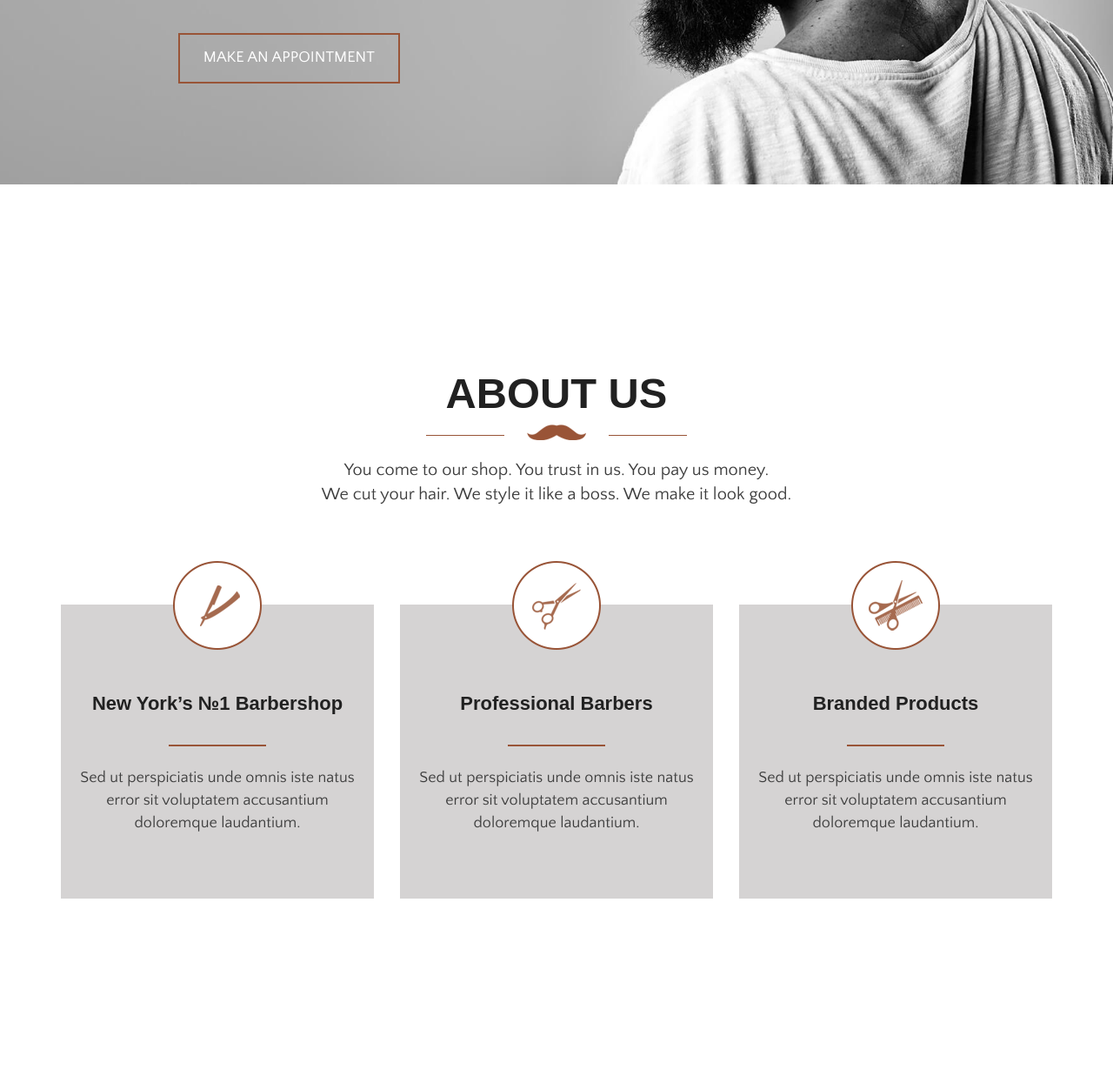
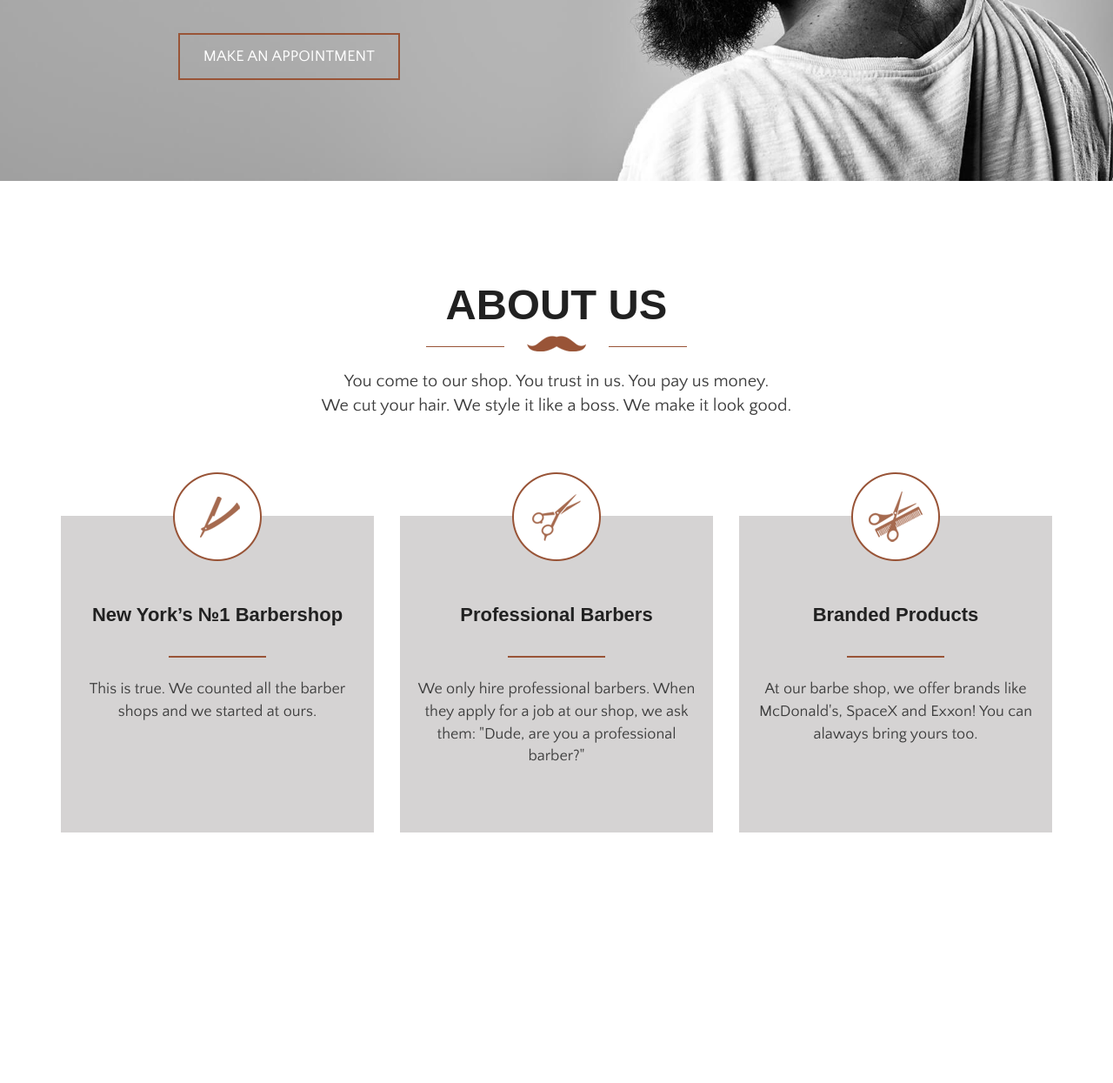
Before and after one commit to serhiicss/barber, a website with bundled scripts: page app/index.html in a window 1280 px wide. Shown: the part 499-1744 px from the top of the page at 87% size. After the commit the page ends 1569 px from the top, so only its background shows below. Built offline with nearby package versions, Linux system fonts and the light colour scheme; a web font is replaced by a local one.

Commit message:
about us text update

```diff
--- a/app/index.html
+++ b/app/index.html
@@ -101,7 +101,7 @@
 							<div class="info-icon-1"></div>
 							<h3>New York’s №1 Barbershop</h3>
 							<div class="divider"></div>
-							<p>Sed ut perspiciatis unde omnis iste natus error sit voluptatem accusantium doloremque laudantium.</p>
+							<p>This is true. We counted all the barber shops and we started at ours.</p>
 						</div>
 					</div>
 
@@ -110,7 +110,7 @@
 							<div class="info-icon-2"></div>
 							<h3>Professional Barbers</h3>
 							<div class="divider"></div>
-							<p>Sed ut perspiciatis unde omnis iste natus error sit voluptatem accusantium doloremque laudantium.</p>
+							<p>We only hire professional barbers. When they apply for a job at our shop, we ask them: "Dude, are you a professional barber?"</p>
 						</div>
 					</div>
 
@@ -119,7 +119,7 @@
 							<div class="info-icon-3"></div>
 							<h3>Branded Products</h3>
 							<div class="divider"></div>
-							<p>Sed ut perspiciatis unde omnis iste natus error sit voluptatem accusantium doloremque laudantium.</p>
+							<p>At our barbe shop, we offer brands like McDonald's, SpaceX and Exxon! You can alaways bring yours too.</p>
 						</div>
 					</div>
 
--- a/sass/base/_base.sass
+++ b/sass/base/_base.sass
@@ -25,8 +25,8 @@ section
 	max-width: 1920px
 	margin: 0 auto
 section
-	padding-top: 15em
-	padding-bottom: 15em
+	padding-top: 8em
+	padding-bottom: 8em
 	text-align: center
 	@media only screen and (max-width: 1190px)
 		padding-top: 5em
--- a/sass/components/_buttons.sass
+++ b/sass/components/_buttons.sass
@@ -6,6 +6,7 @@
 	background-color: transparent
 	color: #fff
 	// font-size: 28px
+	line-height: 1.6
 	text-align: center
 	text-decoration: none
 	text-transform: uppercase
@@ -24,7 +25,7 @@
 		border-color: lighten($color-accent, 5%)
 
 .btn-cta
-	padding: .8em 1.5em
+	padding: .6em 1.5em
 	font-size: 1.8rem
 	@media screen and(max-width: 1199px)
 		font-size: 1.4rem
--- a/sass/layouts/_main.sass
+++ b/sass/layouts/_main.sass
@@ -42,8 +42,7 @@
 	text-align: center
 	[class^="info-icon"]
 		position: absolute
-		margin-left: auto
-		margin-right: auto
+		margin: 0 auto
 		top: -50px
 		left: 0
 		right: 0
```
Also changed, not shown: app/css/styles.css.
